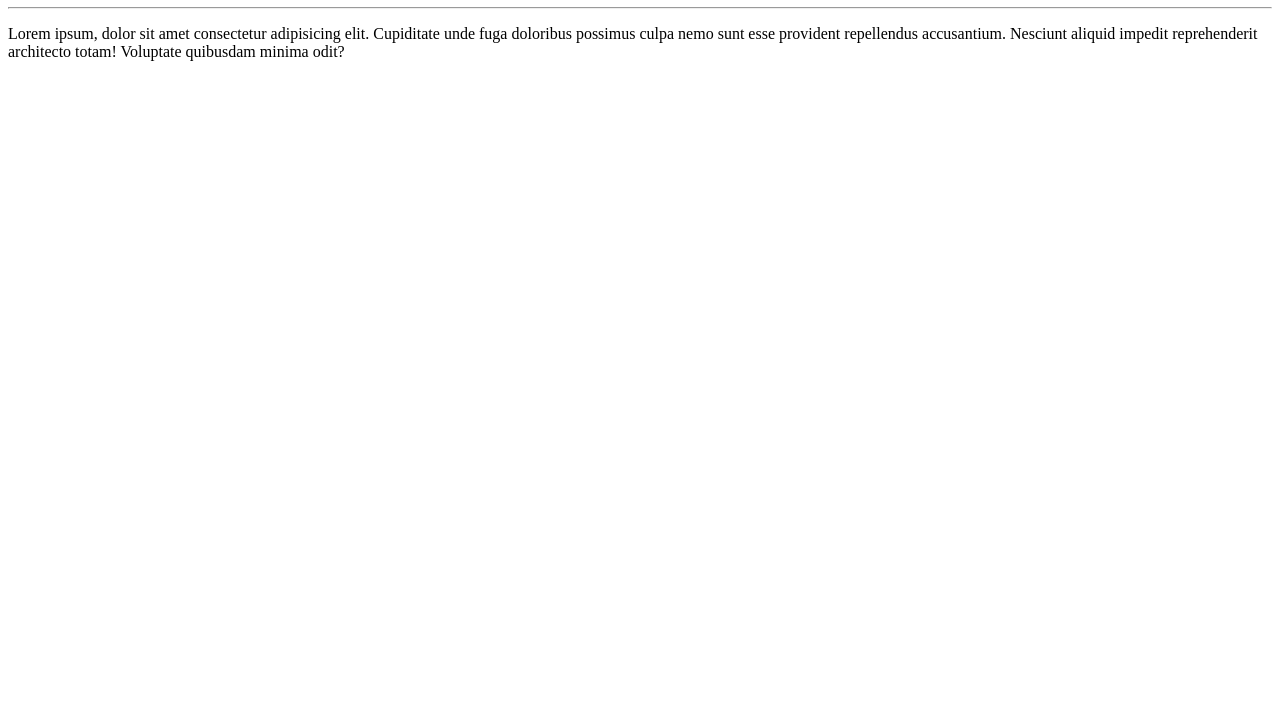
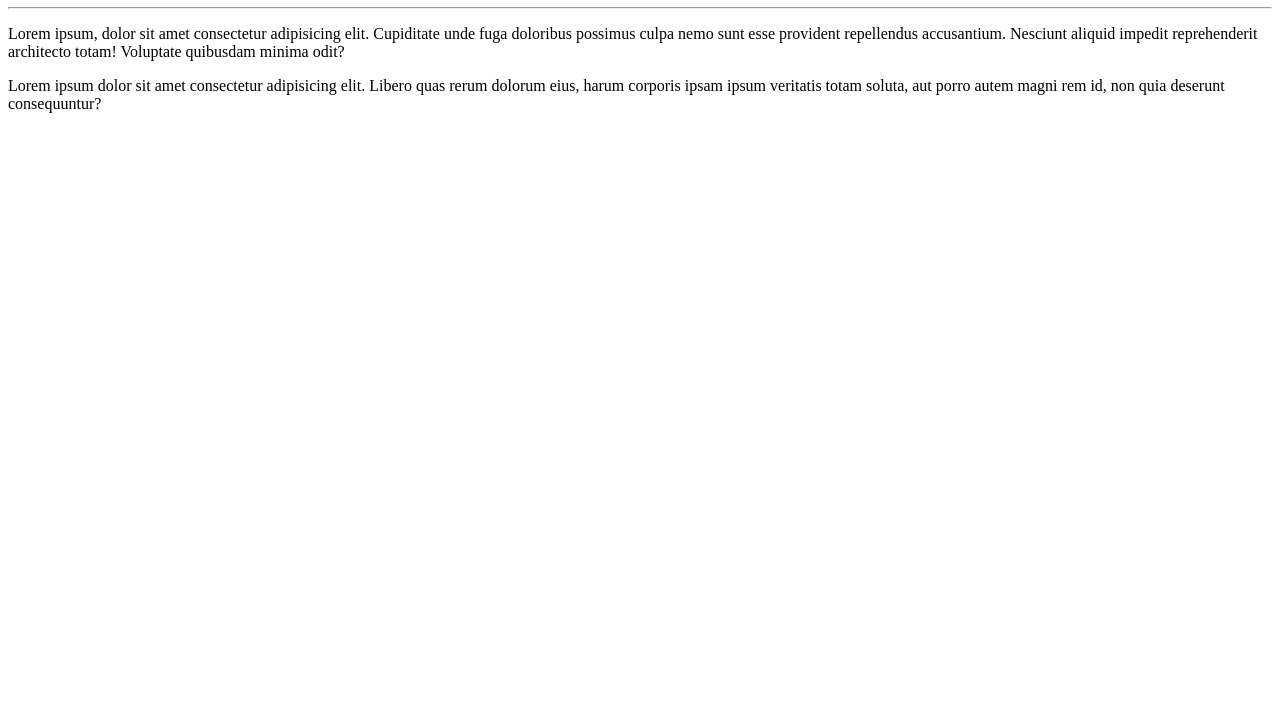
Before and after one commit to thalis662/GitHub, a plain HTML site: page Site exemplo/index.html in a window 1280 px wide. Shown: the part 73-800 px from the top of the page. Drawn offline with Linux system fonts and the light colour scheme.

Commit message:
Adicionei um parágrafo

```diff
--- a/Site exemplo/index.html
+++ b/Site exemplo/index.html
@@ -10,5 +10,6 @@
     <h1>Olá, Mundo</h1>
     <hr>
     <p>Lorem ipsum, dolor sit amet consectetur adipisicing elit. Cupiditate unde fuga doloribus possimus culpa nemo sunt esse provident repellendus accusantium. Nesciunt aliquid impedit reprehenderit architecto totam! Voluptate quibusdam minima odit?</p>
+    <p>Lorem ipsum dolor sit amet consectetur adipisicing elit. Libero quas rerum dolorum eius, harum corporis ipsam ipsum veritatis totam soluta, aut porro autem magni rem id, non quia deserunt consequuntur?</p>
 </body>
 </html>
```
